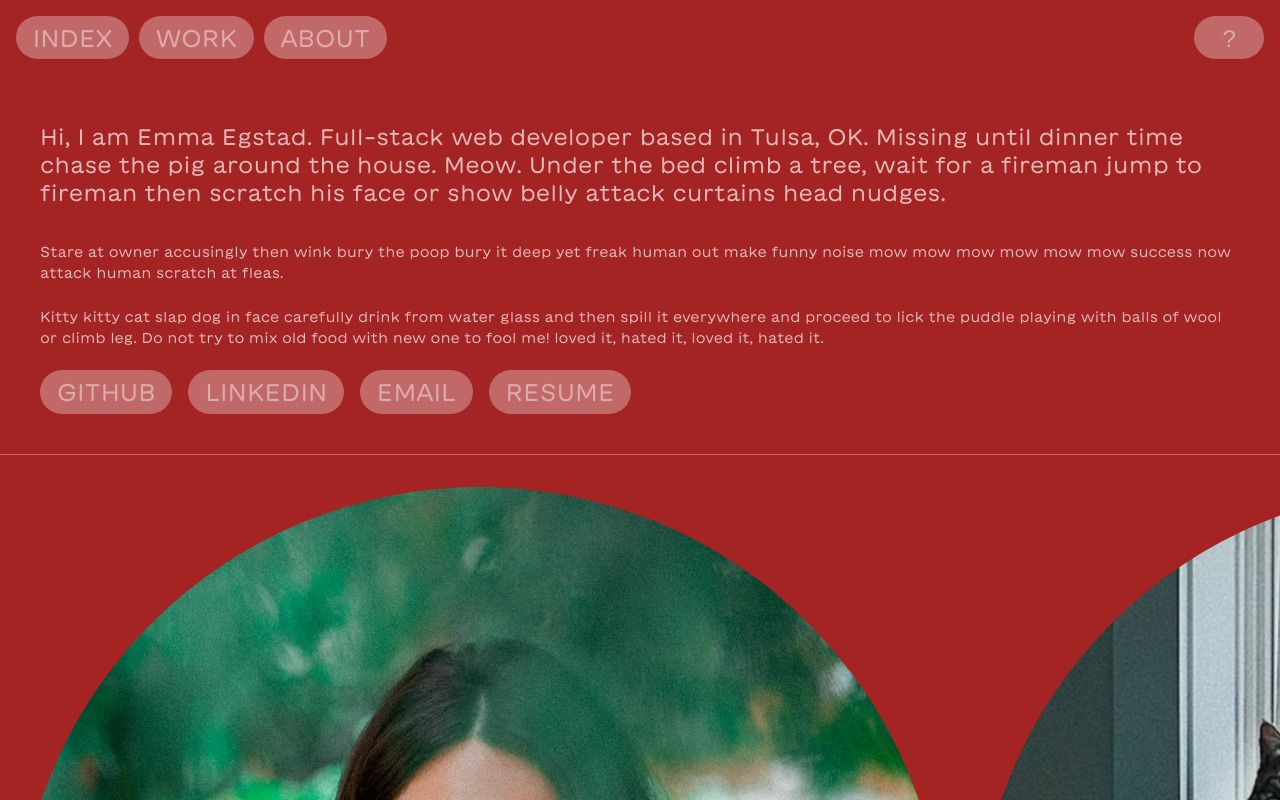
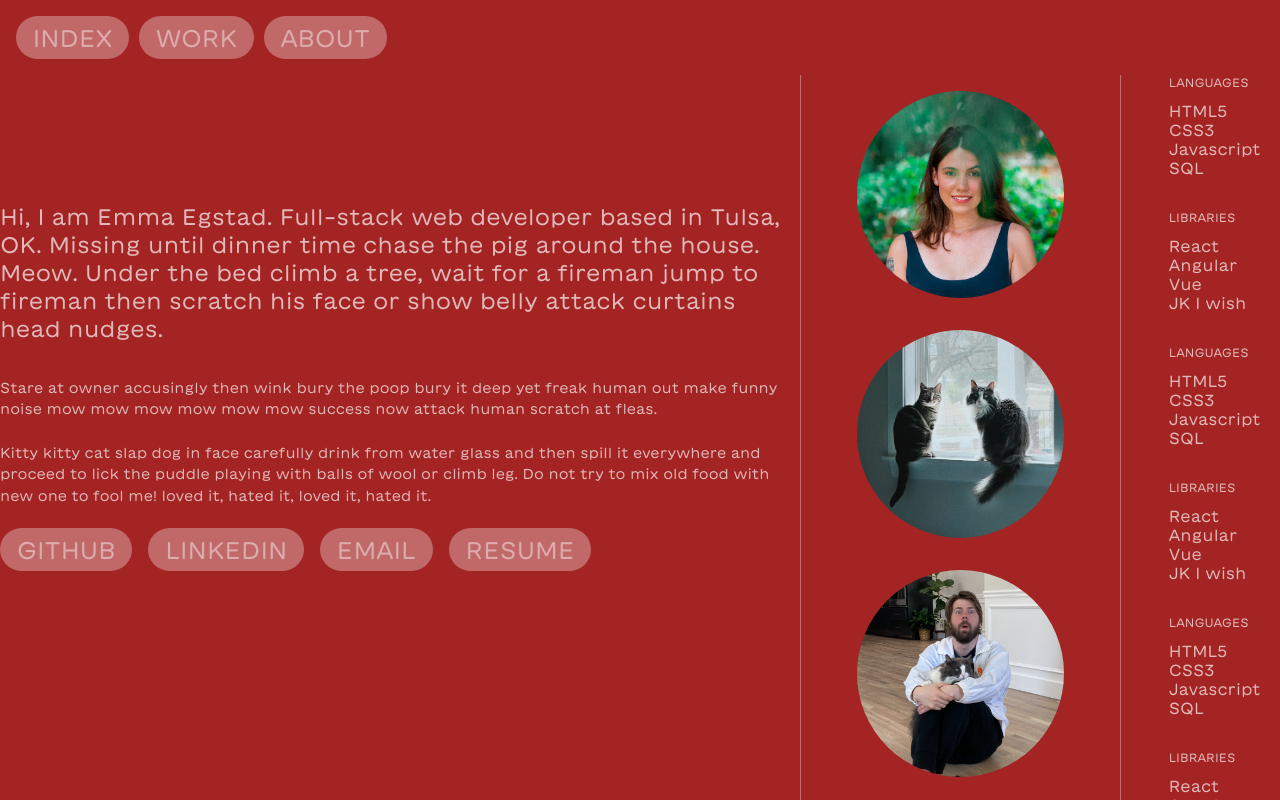
Before and after one commit to emmaegstad/portfolio-frontend, a Next.js app: page /about in a window 1280 px wide. Shown: the top 800 px of the page. Built offline with nearby package versions, Linux system fonts and the light colour scheme.

Commit message:
conditionally render mystery button to show only on home page

```diff
--- a/components/Header.js
+++ b/components/Header.js
@@ -5,7 +5,7 @@ import { useRouter } from 'next/router';
 import cn from 'classnames';
 import { v4 as uuid } from 'uuid';
 
-export default function Header() {
+export default function Header({ activeMystery }) {
     const router = useRouter();
 
     const links = [
@@ -45,11 +45,13 @@ export default function Header() {
                 ))}
             </ul>
 
-            <button
-                className={`${styles.headerLink} ${styles.last} ${utilStyles.button} `}
-            >
-                ?
-            </button>
+            {activeMystery && (
+                <button
+                    className={`${styles.headerLink} ${styles.last} ${utilStyles.button} `}
+                >
+                    ?
+                </button>
+            )}
         </div>
     );
 }
--- a/components/Layout.js
+++ b/components/Layout.js
@@ -7,6 +7,7 @@ import styles from '../styles/layout.module.css';
 
 export default function Layout({ children }) {
     const [activeFooter, setActiveFooter] = useState(true);
+    const [activeMystery, setActiveMystery] = useState(false);
     const router = useRouter();
 
     useEffect(() => {
@@ -17,9 +18,17 @@ export default function Layout({ children }) {
         }
     }, [router.pathname]);
 
+    useEffect(() => {
+        if (router.pathname === '/') {
+            setActiveMystery(true);
+        } else {
+            setActiveMystery(false);
+        }
+    }, [router.pathname]);
+
     return (
         <div className={styles.layout}>
-            <Header />
+            <Header activeMystery={activeMystery} />
             <main>{children}</main>
             {activeFooter && <Footer />}
         </div>
--- a/styles/about.module.css
+++ b/styles/about.module.css
@@ -3,9 +3,26 @@
     padding: 3em 0;
 }
 
+@media (min-width: 768px) {
+    .about {
+        height: 100vh;
+        display: grid;
+        grid-template-columns: 5fr 2fr 1fr;
+        padding: 0;
+    }
+}
+
 .aboutBio {
     padding: 0 2.5em;
     border-bottom: 1px solid #ffffff54;
+}
+
+@media (min-width: 768px) {
+    .aboutBio {
+        padding: 0;
+        padding-top: 8em;
+        border-bottom: none;
+    }
 }
 
 .aboutBio p {
@@ -25,7 +42,7 @@
     display: flex;
     flex-wrap: wrap;
     gap: 1em;
-    padding-bottom: 2.5em;
+    /* padding-bottom: 2.5em; */
 }
 
 .aboutImages {
@@ -34,6 +51,19 @@
     overflow: auto;
     border-bottom: 1px solid #ffffff54;
     padding: 1em 0;
+}
+
+@media (min-width: 768px) {
+    .aboutImages {
+        display: flex;
+        flex-direction: column;
+        align-items: center;
+        width: 100%;
+        height: 100vh;
+        border-left: 1px solid #ffffff54;
+        border-bottom: none;
+        padding: 0;
+    }
 }
 
 .aboutImageWrapper {
@@ -54,6 +84,19 @@
     padding: 1.5em;
 }
 
+@media (min-width: 768px) {
+    .aboutSkills {
+        display: flex;
+        flex-direction: column;
+        align-items: center;
+        gap: 2em;
+        width: 100%;
+        height: 100vh;
+        border-left: 1px solid #ffffff54;
+        padding: 0;
+    }
+}
+
 .aboutSkillsColumn {
     display: inline-block;
     width: 40%;
```
